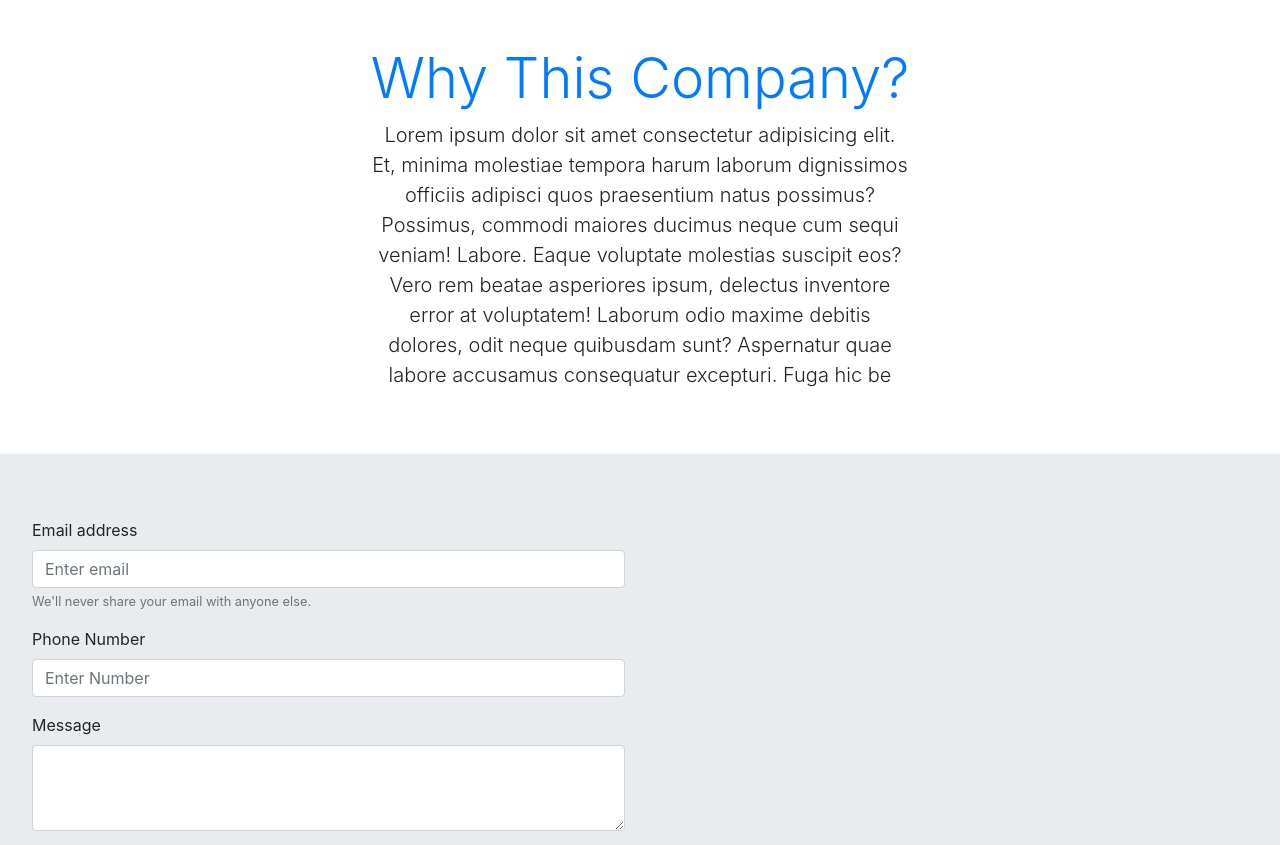
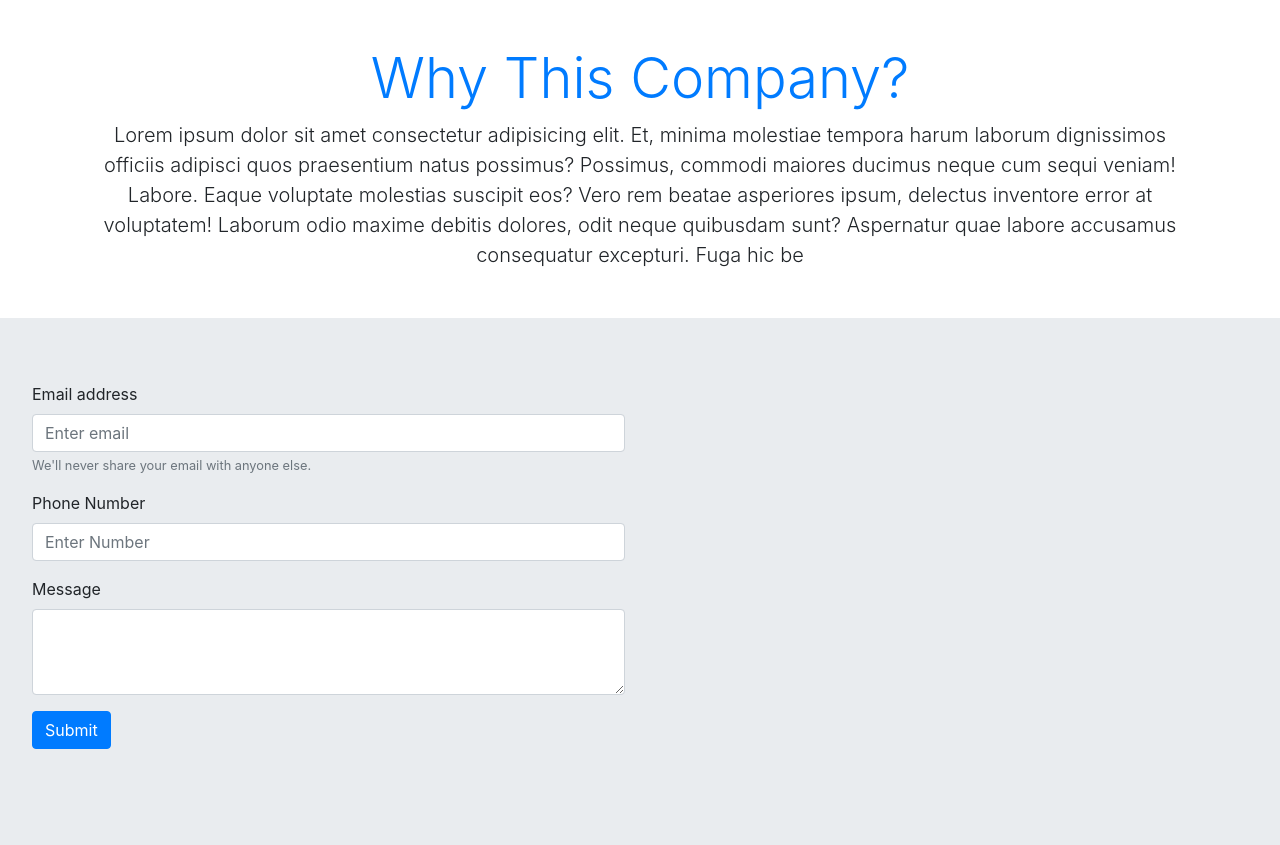
Before and after one commit to hannanalfa/Digital-Agency, a plain HTML site: page Digital Agency/index.html in a window 1280 px wide. Shown: the part 1878-2723 px from the top of the page. Drawn offline with nearby package versions, Linux system fonts and the light colour scheme; files whose address does not match are found by name.

Commit message:
Update index.html

```diff
--- a/Digital Agency/index.html
+++ b/Digital Agency/index.html
@@ -169,18 +169,10 @@
 
 <div class="container mt-5">
 
-
-<div class="row">
-
-  <div class="col-md-6 offset-3 ">
-
 <h1 class="lead display-4 text-center text-primary">Why This Company?</h1>
 <p class="lead text-center">Lorem ipsum dolor sit amet consectetur adipisicing elit. Et, minima molestiae tempora harum laborum dignissimos officiis adipisci quos praesentium natus possimus? Possimus, commodi maiores ducimus neque cum sequi veniam! Labore.
 Eaque voluptate molestias suscipit eos? Vero rem beatae asperiores ipsum, delectus inventore error at voluptatem! Laborum odio maxime debitis dolores, odit neque quibusdam sunt? Aspernatur quae labore accusamus consequatur excepturi.
 Fuga hic be</p>
-
-  </div>
-</div>
 
 
 </div>
```
